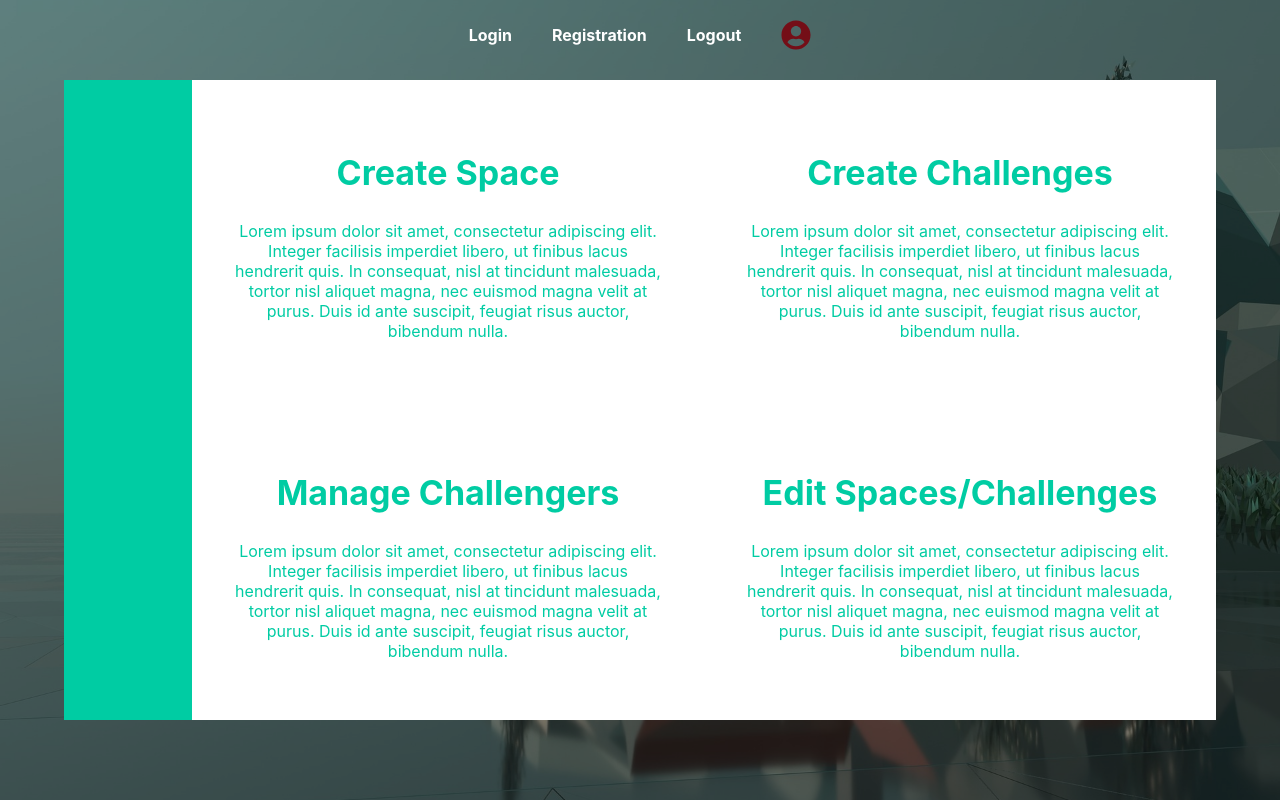
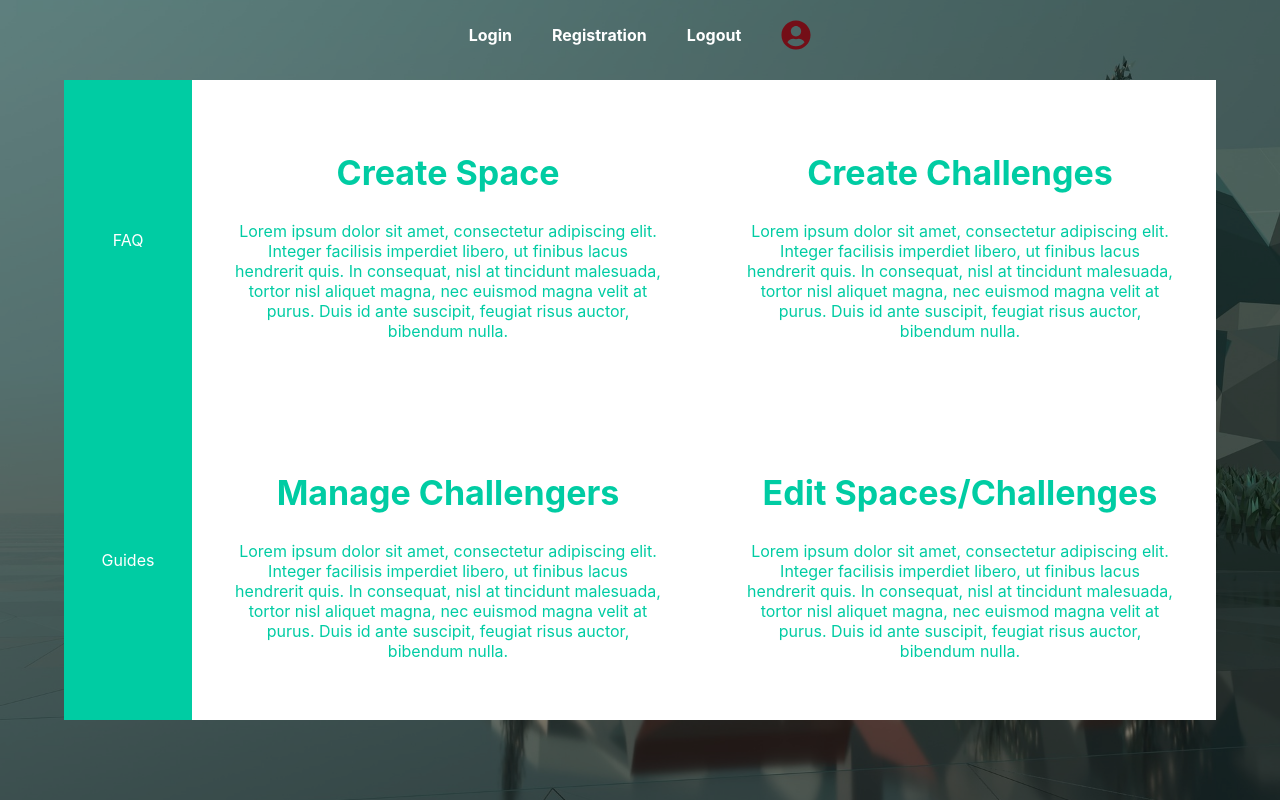
Before and after one commit to CevinThomas/alliance, a React app in the folder frontend/: page /admin in a window 1280 px wide. Built offline with nearby package versions, Linux system fonts and the light colour scheme.

Commit message:
Adding sidemenu styling

```diff
--- a/frontend/src/components/sideMenu/sideMenu.js
+++ /dev/null
@@ -1,11 +0,0 @@
-import React from "react";
-
-const SideMenuBar = () => {
-    return (
-        <div>
-
-        </div>
-    );
-};
-
-export default SideMenuBar;
--- /dev/null
+++ b/frontend/src/components/sideMenu/sideMenuBar.js
@@ -0,0 +1,28 @@
+import React from "react";
+import {Link} from "react-router-dom";
+import PropTypes from "prop-types";
+import OverlayTransition from "../general/overlay-transition";
+
+const SideMenuBar = ( props ) => {
+
+    const links = Object.entries( props.links ).map( ( link ) => {
+        return (
+            <div className={"side-menu-link-container"}>
+                <OverlayTransition/>
+                <Link to={link[1].path}>{link[1].text}</Link>
+            </div>
+        );
+    } );
+
+    return (
+        <React.Fragment>
+            {links}
+        </React.Fragment>
+    );
+};
+
+SideMenuBar.propTypes = {
+    links: PropTypes.object.isRequired
+};
+
+export default SideMenuBar;
--- a/frontend/src/containers/admin/sideMenu.js
+++ b/frontend/src/containers/admin/sideMenu.js
@@ -1,10 +1,22 @@
 import React from "react";
-import SideMenuBar from "../../components/sideMenu/sideMenu";
+import SideMenuBar from "../../components/sideMenu/sideMenuBar";
 
 const SideMenu = () => {
+
+    const sideMenuLinks = {
+        linkOne: {
+            path: "/admin/faq",
+            text: "FAQ"
+        },
+        linkTwo: {
+            path: "/admin/guides",
+            text: "Guides"
+        }
+    };
+
     return (
-        <div className={"side-menu"} id={"account-side-menu"}>
-            <SideMenuBar/>
+        <div className={"side-menu"} id={"admin-side-menu"}>
+            <SideMenuBar links={sideMenuLinks}/>
         </div>
     );
 };
--- a/frontend/src/styles.css
+++ b/frontend/src/styles.css
@@ -157,7 +157,7 @@ a:hover {
   box-sizing: border-box;
 }
 
-#admin .boxes .overlay-transition {
+#admin #admin-sideMenu #admin-side-menu .side-menu-link-container .overlay-transition, #admin .boxes .overlay-transition {
   position: absolute;
   transition: 0.5s ease-in-out;
   width: 0;
@@ -282,6 +282,41 @@ a:hover {
   height: 80%;
   width: 10%;
   background-color: #00cca3;
+  display: flex;
+  justify-content: center;
+  align-items: center;
+}
+#admin #admin-sideMenu #admin-side-menu {
+  height: 100%;
+  width: 100%;
+}
+#admin #admin-sideMenu #admin-side-menu .side-menu-link-container {
+  display: flex;
+  width: 100%;
+  text-align: center;
+  height: 50%;
+  position: relative;
+}
+#admin #admin-sideMenu #admin-side-menu .side-menu-link-container:hover a {
+  color: #00cca3;
+}
+#admin #admin-sideMenu #admin-side-menu .side-menu-link-container:hover .overlay-transition {
+  width: 100%;
+}
+#admin #admin-sideMenu #admin-side-menu .side-menu-link-container .overlay-transition {
+  background-color: #fff;
+  left: 0;
+}
+#admin #admin-sideMenu #admin-side-menu .side-menu-link-container a {
+  display: flex;
+  align-items: center;
+  text-align: center;
+  justify-content: center;
+  width: 100%;
+  z-index: 999;
+}
+#admin #admin-sideMenu #admin-side-menu .side-menu-link-container a:hover {
+  color: #00cca3;
 }
 #admin #admin-box-container {
   width: 80%;
--- a/frontend/src/styles.sass
+++ b/frontend/src/styles.sass
@@ -272,6 +272,43 @@ a:hover
     height: 80%
     width: 10%
     background-color: $mainColor
+    display: flex
+    justify-content: center
+    align-items: center
+
+    #admin-side-menu
+      height: 100%
+      width: 100%
+
+      .side-menu-link-container
+        display: flex
+        width: 100%
+        text-align: center
+        height: 50%
+        position: relative
+
+        &:hover
+          a
+            color: $mainColor
+
+          .overlay-transition
+            width: 100%
+
+        .overlay-transition
+          @extend %overlayTransitionShared
+          background-color: $whiteColor
+          left: 0
+
+        a
+          display: flex
+          align-items: center
+          text-align: center
+          justify-content: center
+          width: 100%
+          z-index: 999
+
+          &:hover
+            color: $mainColor
 
   #admin-box-container
     width: 80%
```
Also changed, not shown: 1 other file (tests, documents, lock files or other folders).
